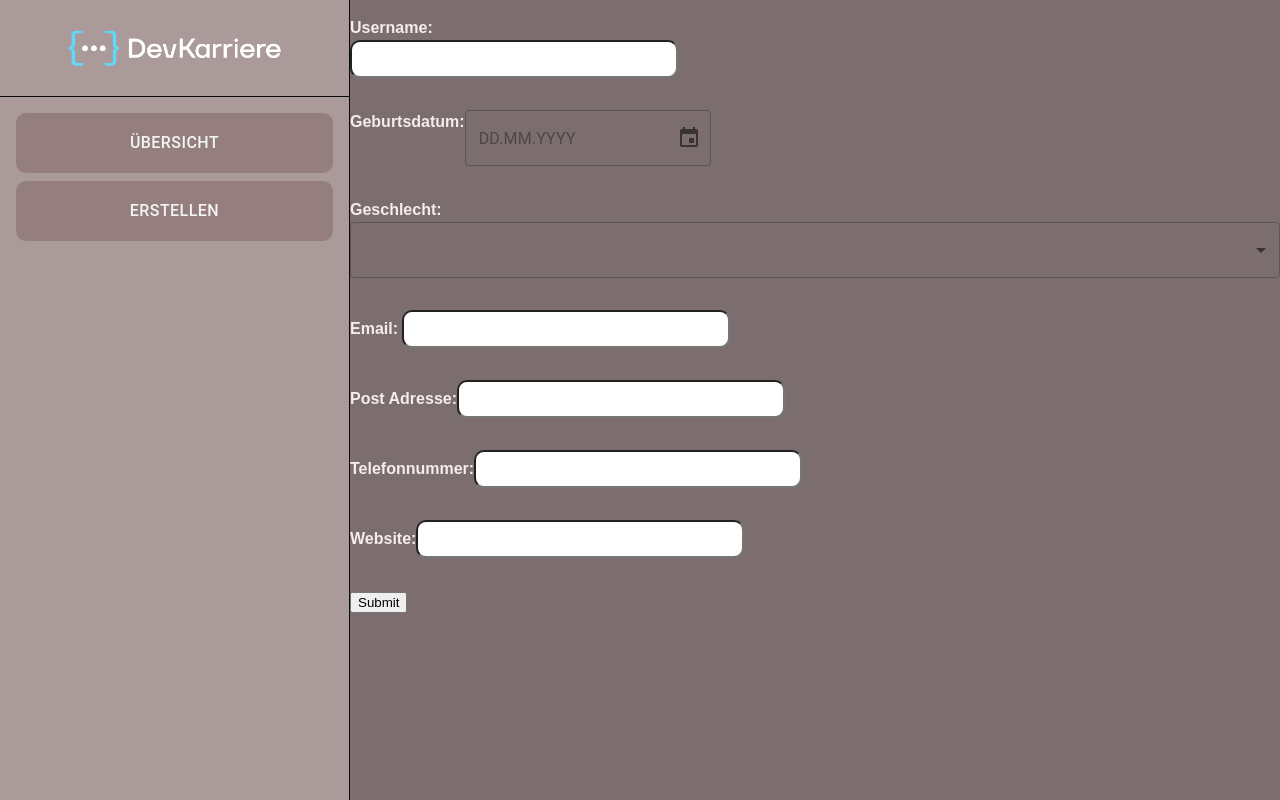
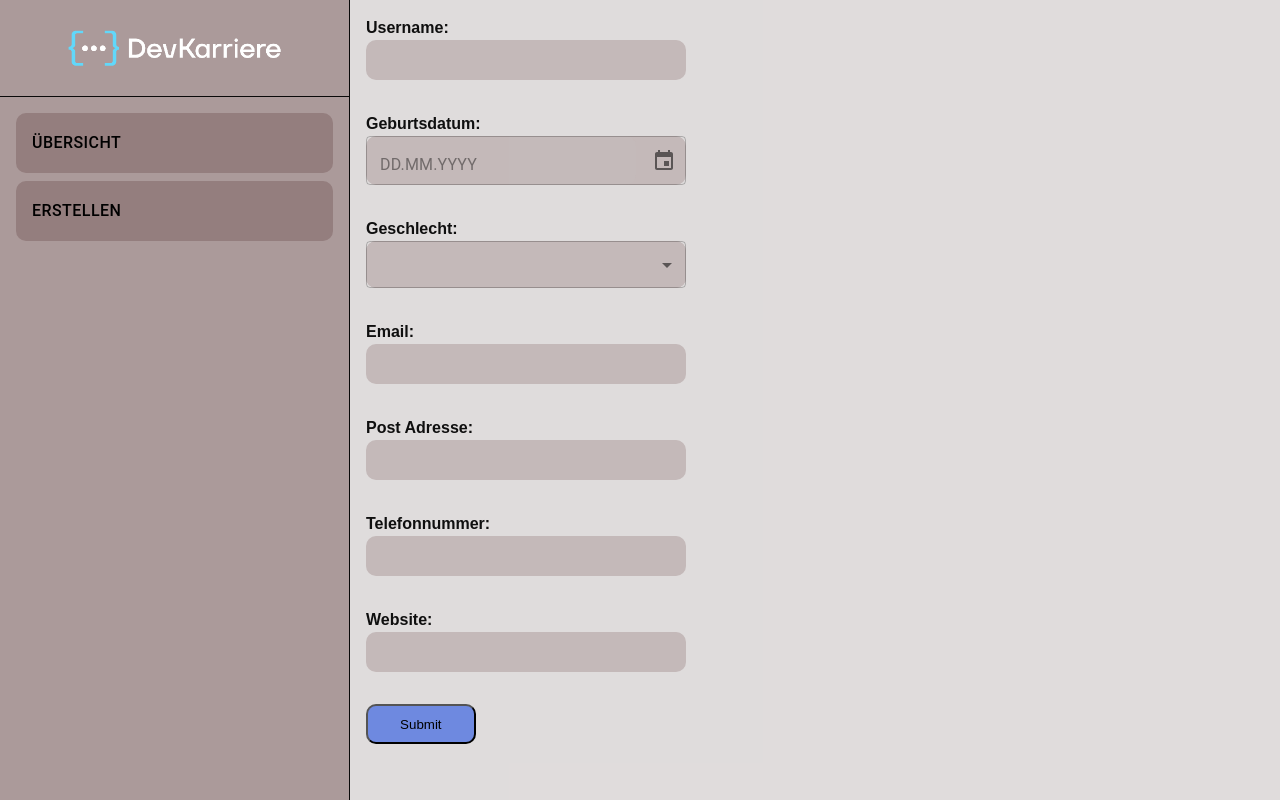
Before and after one commit to SteNuf/Modul11_Task, a React (Vite) app in the folder my-adress-app/: page / in a window 1280 px wide. Built offline with nearby package versions, Linux system fonts and the light colour scheme.

Commit message:
Styling with the Inputs with scss.

```diff
--- a/my-adress-app/src/app.scss
+++ b/my-adress-app/src/app.scss
@@ -7,8 +7,8 @@
   line-height: 1.5;
   font-weight: 400;
 
-  background-color: rgba(105, 89, 89, 0.87);
-  color: rgb(245, 236, 236);
+  background-color: rgba(219, 215, 215, 0.87);
+  color: rgb(15, 15, 15);
 }
 
 body {
@@ -29,3 +29,31 @@ body {
 .app-content {
   flex-grow: 1;
 }
+.MuiDateCalendar-root,
+.css-5wchs2-MuiDateCalendar-root,
+.MuiFormControl-root {
+  background-color: rgb(196, 185, 185);
+  color: black;
+  border-radius: 10px;
+  border: none;
+}
+
+.MuiPickersSlideTransition-root,
+.MuiDayCalendar-slideTransition,
+.css-1n1xn3x-MuiPickersSlideTransition-root-MuiDayCalendar-slideTransition,
+.MuiPickersSectionList-root,
+.MuiPickersInputBase-sectionsContainer,
+.css-1fb7els-MuiPickersSectionList-root-MuiPickersInputBase-sectionsContainer-MuiPickersOutlinedInput-sectionsContainer {
+  background-color: rgb(196, 185, 185);
+  color: black;
+  height: 1rem;
+  border-radius: 10px;
+}
+
+.MuiSelect-select,
+.MuiSelect-outlined,
+.MuiInputBase-input,
+.MuiOutlinedInput-input,
+.css-18jp67o-MuiNativeSelect-root-MuiSelect-select-MuiInputBase-input-MuiOutlinedInput-input {
+  border-radius: none;
+}
--- a/my-adress-app/src/components/button/Button.tsx
+++ b/my-adress-app/src/components/button/Button.tsx
@@ -1,5 +1,5 @@
-function Button() {
-  return <button>Submit</button>;
+function Button({ className }: { className?: string }) {
+  return <button className={className}>Submit</button>;
 }
 
 export default Button;
--- a/my-adress-app/src/components/input/BirthInput.tsx
+++ b/my-adress-app/src/components/input/BirthInput.tsx
@@ -2,10 +2,13 @@ import { AdapterDayjs } from "@mui/x-date-pickers/AdapterDayjs";
 import { LocalizationProvider } from "@mui/x-date-pickers/LocalizationProvider";
 import { DatePicker } from "@mui/x-date-pickers/DatePicker";
 
-function BirthInput() {
+function BirthInput({ className }: { className?: string }) {
   return (
     <LocalizationProvider dateAdapter={AdapterDayjs}>
-      <DatePicker format="DD.MM.YYYY" />
+      <DatePicker
+        format="DD.MM.YYYY"
+        slotProps={{ textField: { className: className } }}
+      />
     </LocalizationProvider>
   );
 }
--- a/my-adress-app/src/components/input/GenderInput.tsx
+++ b/my-adress-app/src/components/input/GenderInput.tsx
@@ -33,7 +33,7 @@ function GenderInput() {
           <MenuItem value="nicht-angeben">Möchte ich nicht angeben</MenuItem>
         </Select>
       </FormControl>
-      {geschlecht && <p>Ausgewählt: {geschlecht}</p>}
+      {/* {geschlecht && <p>Ausgewählt:  {geschlecht}</p>} */}
     </Box>
   );
 }
--- a/my-adress-app/src/components/sidebar/sidebar.scss
+++ b/my-adress-app/src/components/sidebar/sidebar.scss
@@ -22,14 +22,17 @@
 }
 
 .sidebar-item {
+  display: flex;
+  justify-content: flex-start;
+  gap: 0.5rem;
   padding: 1rem !important;
   background-color: $gray-80 !important;
   border: none !important;
   border-radius: 10px !important;
   width: 100% !important;
-  text-align: left !important;
+  justify-content: left !important;
   font-size: 1rem !important;
-  color: rgb(245, 244, 244) !important;
+  color: black !important;
 }
 
 .sidebar-item:hover {
--- a/my-adress-app/src/routes/Root.tsx
+++ b/my-adress-app/src/routes/Root.tsx
@@ -23,7 +23,7 @@ function Root() {
 
           <div className="app-input-birthdate">
             <label>Geburtsdatum:</label>
-            <BirthInput />
+            <BirthInput className="app-input-birth-textfield" />
           </div>
 
           <div className="app-input-gender">
@@ -51,8 +51,8 @@ function Root() {
             <TextInput className="app-input-textfield" />
           </div>
 
-          <div className="app-submit-button">
-            <Button />
+          <div className="app-button">
+            <Button className="app-submit_button" />
           </div>
         </div>
       </main>
--- a/my-adress-app/src/routes/root.scss
+++ b/my-adress-app/src/routes/root.scss
@@ -5,15 +5,48 @@
   font-weight: bold;
   font-family: Arial, Helvetica, sans-serif;
   gap: 2rem;
+  padding-left: 1rem;
 }
 
-.app-input-username {
+.app-input-username,
+.app-input-birthdate,
+.app-input-gender,
+.app-input-email,
+.app-input-adress,
+.app-input-phonenumber,
+.app-input-website {
   display: flex;
   flex-direction: column;
+  width: 20rem;
 }
 
-.app-input-textfield {
-  width: 20rem;
+.app-input-textfield,
+.app-input input,
+.app-input .MuiInputBase-input {
+  width: 100%;
+  height: 2.5rem;
+  border-radius: 10px;
+  padding: 0.75rem 0.5rem;
+  font-size: 1rem;
+  background-color: rgb(196, 185, 185);
+  color: black;
+  box-sizing: border-box;
+  border: none;
+}
+
+.app-button {
   height: 2rem;
+}
+
+.app-submit_button {
+  background-color: rgb(110, 137, 224);
+  color: black;
+  width: 12%;
+  height: 2.5rem;
   border-radius: 10px;
+  cursor: pointer;
 }
+
+.app-submit_button:hover {
+  background-color: rgb(149, 164, 214);
+}
```
